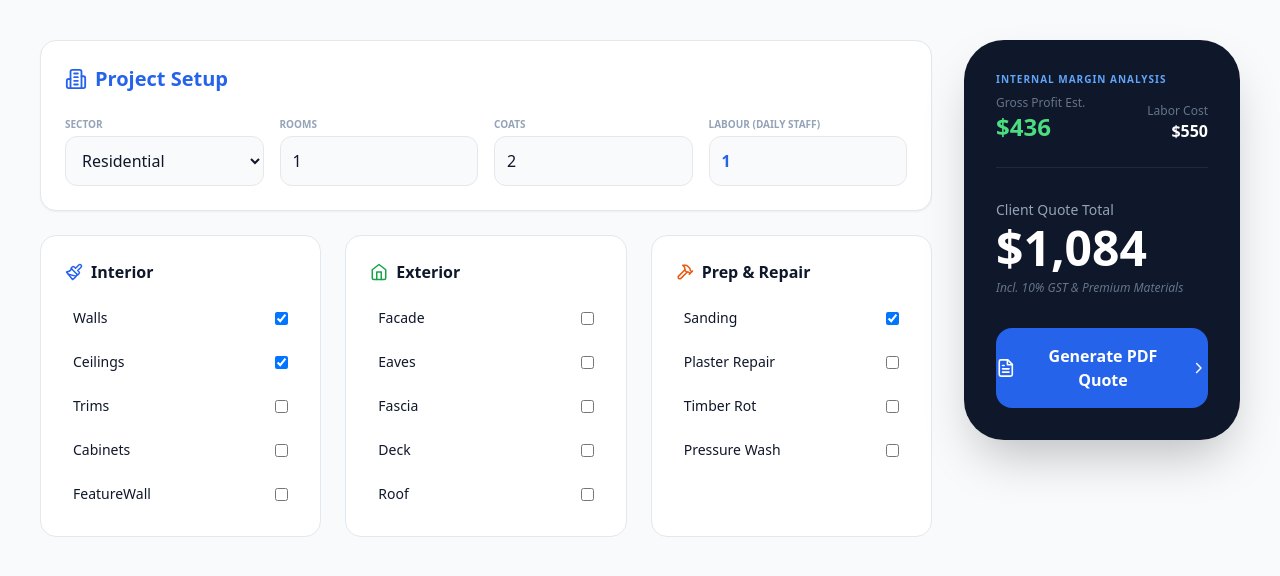
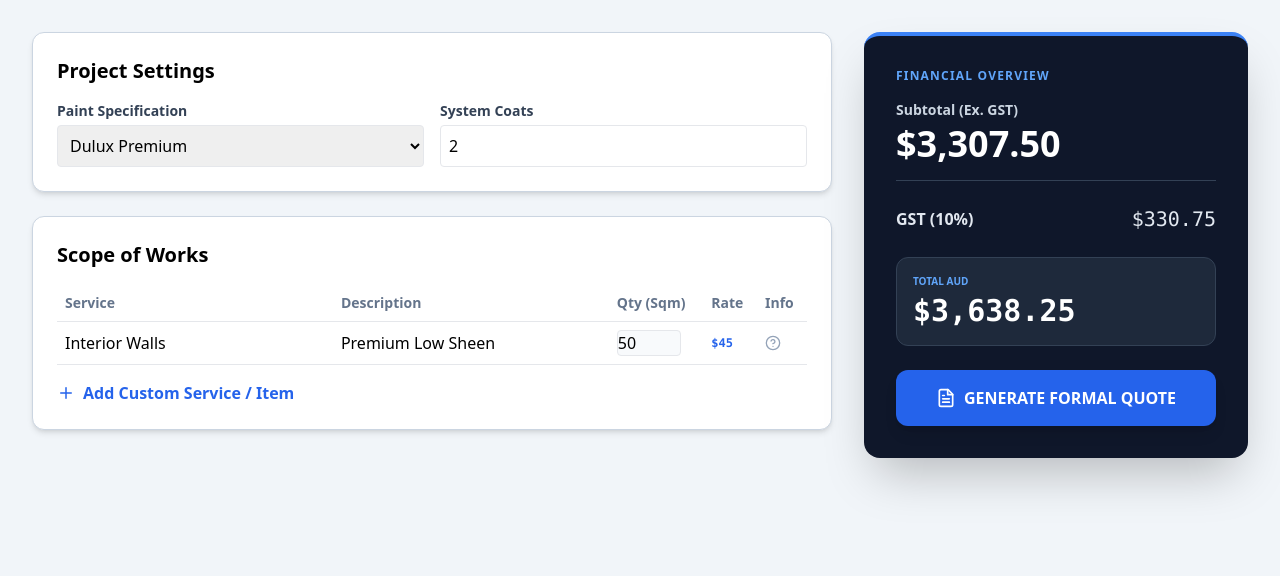
Before and after one commit to brandorb73-ship-it/paint-app, a React (Vite) app: page / in a window 1280 px wide. Shown: the top 576 px of the page. Built offline with nearby package versions, Linux system fonts and the light colour scheme.

Commit message:
Update App.jsx

```diff
--- a/src/App.jsx
+++ b/src/App.jsx
@@ -1,229 +1,144 @@
 import React, { useState } from 'react';
-import {
-  Calculator, FileText, ChevronRight, HardHat, Paintbucket,
-  Sparkles, Home, Building2, Paintbrush, Hammer, Eraser
-} from 'lucide-react';
+import { FileText, Plus, Info, HelpCircle } from 'lucide-react';
 import { jsPDF } from "jspdf";
 import "jspdf-autotable";
+import { pricingData, calculateService } from './utils/calculations';
 
 export default function RavPropertyApp() {
-  const [client, setClient] = useState({ name: '', address: '', sector: 'Residential' });
-  const [setup, setSetup] = useState({ rooms: 1, coats: 2, painters: 1, days: 1 });
+  const [client, setClient] = useState({ name: '', address: '' });
+  const [brand, setBrand] = useState('Dulux Premium');
+  const [rooms, setRooms] = useState(1);
+  const [coats, setCoats] = useState(2);
 
-  // Detailed Service States
-  const [interior, setInterior] = useState({ walls: true, ceilings: true, trims: false, cabinets: false, featureWall: false });
-  const [exterior, setExterior] = useState({ facade: false, eaves: false, fascia: false, deck: false, roof: false });
-  const [prep, setPrep] = useState({ sanding: true, plasterRepair: false, timberRot: false, pressureWash: false });
+  const [activeServices, setActiveServices] = useState([
+    { id: 1, service: 'Interior Walls', description: 'Premium Low Sheen', qty: 50, rate: 45 },
+  ]);
 
-  // --- 2026 MELBOURNE MARKET RATES ---
-  const pricing = {
-    laborDay: 550, // Cost per painter per day
-    margin: 1.35,  // 35% Markup on total costs
-    sqmRate: 45,
-    items: {
-      cabinets: 1200,
-      featureWall: 350,
-      trims: 450,
-      eaves: 850,
-      fascia: 650,
-      timberRot: 950,
-      pressureWash: 400
-    }
+  const addManualService = () => {
+    setActiveServices([...activeServices, { id: Date.now(), service: '', description: '', qty: 0, rate: 40 }]);
   };
 
-  const calculateTotals = () => {
-    let laborCost = setup.painters * setup.days * pricing.laborDay;
-    let materialEstimate = (setup.rooms * 180) * (setup.coats / 2);
-
-    // Add extra service costs
-    let extras = 0;
-    if (interior.cabinets) extras += pricing.items.cabinets;
-    if (interior.featureWall) extras += pricing.items.featureWall;
-    if (exterior.eaves) extras += pricing.items.eaves;
-    if (exterior.fascia) extras += pricing.items.fascia;
-    if (prep.timberRot) extras += pricing.items.timberRot;
-    if (prep.pressureWash) extras += pricing.items.pressureWash;
-
-    const subtotal = (laborCost + materialEstimate + extras) * pricing.margin;
-    return {
-      subtotal,
-      gst: subtotal * 0.1,
-      total: subtotal * 1.1,
-      laborOnly: laborCost
-    };
+  const updateService = (id, field, value) => {
+    setActiveServices(activeServices.map(s => s.id === id ? { ...s, [field]: value } : s));
   };
 
-  const totals = calculateTotals();
+  const calculateGrandTotal = () => {
+    return activeServices.reduce((sum, s) => {
+      return sum + calculateService(s.service, s.qty, s.rate, pricingData.brands[brand], coats).amount;
+    }, 0);
+  };
+
+  const total = calculateGrandTotal();
 
   const generatePDF = () => {
     const doc = new jsPDF();
-    const blue = [37, 99, 235];
+    doc.setFontSize(20);
+    doc.text("RAV PROPERTY PROJECTS - QUOTE", 14, 20);
 
-    // Header & Branding
-    doc.setFillColor(30, 41, 59);
-    doc.rect(0, 0, 210, 40, 'F');
-    doc.setTextColor(255, 255, 255);
-    doc.setFontSize(22);
-    doc.text("RAV PROPERTY PROJECTS", 14, 20);
-    doc.setFontSize(10);
-    doc.text("ABN: 12 345 678 910 | Melbourne, VIC", 14, 28);
-    doc.text("E: admin@ravproperty.com.au", 14, 34);
-
-    // Client Info
-    doc.setTextColor(30, 41, 59);
-    doc.setFontSize(12);
-    doc.text("PROPOSAL FOR:", 14, 50);
-    doc.setFont("helvetica", "bold");
-    doc.text(client.name || "Valued Client", 14, 58);
-    doc.setFont("helvetica", "normal");
-    doc.text(client.address || "Melbourne, VIC", 14, 64);
-    doc.text(`Date: ${new Date().toLocaleDateString()}`, 150, 58);
-
-    // Detailed Scope Table
-    const tableBody = [];
-    if (interior.walls) tableBody.push(["Interior Painting", `Walls & Ceilings (${setup.coats} Coats)`, "Included"]);
-    if (interior.cabinets) tableBody.push(["Cabinetry", "Premium Satin/Gloss Finish", "Extra"]);
-    if (exterior.facade) tableBody.push(["Exterior Facade", "Weatherproof Membrane", "Included"]);
-    if (prep.sanding) tableBody.push(["Preparation", "Industrial Sanding & Gap-filling", "Included"]);
-    if (prep.timberRot) tableBody.push(["Repairs", "Timber Rot Restoration", "Included"]);
+    const tableData = activeServices.map(s => {
+      const calc = calculateService(s.service, s.qty, s.rate, pricingData.brands[brand], coats);
+      return [s.service, s.description, `${s.qty} sqm`, `$${calc.amount.toFixed(2)}` ];
+    });
 
     doc.autoTable({
-      startY: 75,
-      head: [['Service', 'Description', 'Status']],
-      body: tableBody,
-      theme: 'grid',
-      headStyles: { fillColor: blue }
+      startY: 40,
+      head: [['Service', 'Description', 'Qty/Sqm', 'Amount (AUD)']],
+      body: tableData,
+      theme: 'striped',
+      headStyles: { fillColor: [30, 41, 59] }
     });
 
-    // Summary Box
-    const finalY = doc.lastAutoTable.finalY + 15;
-    doc.setDrawColor(200);
-    doc.line(120, finalY, 196, finalY);
-    doc.text(`Subtotal: $${totals.subtotal.toLocaleString()}`, 130, finalY + 10);
-    doc.text(`GST (10%): $${totals.gst.toLocaleString()}`, 130, finalY + 17);
-    doc.setFontSize(16);
-    doc.text(`TOTAL: $${totals.total.toLocaleString()}`, 130, finalY + 28);
-
-    // Payment Terms (The Professional Touch)
-    doc.setFontSize(11);
-    doc.setFont("helvetica", "bold");
-    doc.text("PAYMENT TERMS & CONDITIONS:", 14, finalY + 50);
-    doc.setFont("helvetica", "normal");
-    doc.setFontSize(9);
-    const terms = [
-      "1. 10% Non-refundable deposit required to secure booking.",
-      "2. 40% Progress payment required upon completion of preparation stage.",
-      "3. Final 50% balance due within 48 hours of project completion.",
-      "4. All works carry a 5-year workmanship warranty (excluding wear & tear).",
-      "5. Quote valid for 30 days from date of issue."
-    ];
-    doc.text(terms, 14, finalY + 58);
-
-    doc.save(`RAV_Quote_${client.name}.pdf`);
+    const finalY = doc.lastAutoTable.finalY + 10;
+    doc.text(`Subtotal: $${total.toFixed(2)}`, 140, finalY);
+    doc.text(`GST (10%): $${(total * 0.1).toFixed(2)}`, 140, finalY + 10);
+    doc.text(`TOTAL: $${(total * 1.1).toFixed(2)}`, 140, finalY + 20);
+    doc.save(`RAV_Quote.pdf`);
   };
 
   return (
-    <div className="min-h-screen bg-[#F8FAFC] p-4 md:p-10 font-sans text-slate-900">
-      <div className="max-w-7xl mx-auto grid lg:grid-cols-4 gap-8">
-
-        {/* LEFT: SELECTIONS */}
-        <div className="lg:col-span-3 space-y-6">
-
-          {/* Section 1: Core Project */}
-          <section className="bg-white p-6 rounded-2xl shadow-sm border border-slate-200">
-            <h2 className="text-xl font-bold mb-6 flex items-center gap-2 text-blue-600"><Building2 size={22}/> Project Setup</h2>
-            <div className="grid md:grid-cols-4 gap-4">
-              <div className="flex flex-col">
-                <label className="text-[10px] font-bold text-slate-400 uppercase mb-1">Sector</label>
-                <select className="p-3 bg-slate-50 border rounded-xl outline-none" onChange={(e) => setClient({...client, sector: e.target.value})}>
-                  <option>Residential</option><option>Aged Care</option><option>Boutique Studio</option><option>New Build</option>
-                </select>
-              </div>
-              <div className="flex flex-col">
-                <label className="text-[10px] font-bold text-slate-400 uppercase mb-1">Rooms</label>
-                <input type="number" value={setup.rooms} className="p-3 bg-slate-50 border rounded-xl" onChange={(e) => setSetup({...setup, rooms: Number(e.target.value)})} />
-              </div>
-              <div className="flex flex-col">
-                <label className="text-[10px] font-bold text-slate-400 uppercase mb-1">Coats</label>
-                <input type="number" value={setup.coats} className="p-3 bg-slate-50 border rounded-xl" onChange={(e) => setSetup({...setup, coats: Number(e.target.value)})} />
-              </div>
-              <div className="flex flex-col">
-                <label className="text-[10px] font-bold text-slate-400 uppercase mb-1">Labour (Daily Staff)</label>
-                <input type="number" value={setup.painters} className="p-3 bg-slate-50 border rounded-xl text-blue-600 font-bold" onChange={(e) => setSetup({...setup, painters: Number(e.target.value)})} />
-              </div>
+    <div className="min-h-screen bg-slate-100 p-8 flex flex-col lg:flex-row gap-8">
+      {/* Left: Configuration */}
+      <div className="flex-1 space-y-6">
+        <div className="bg-white p-6 rounded-xl shadow-md border border-slate-300">
+          <h2 className="text-xl font-bold mb-4">Project Settings</h2>
+          <div className="grid grid-cols-2 gap-4">
+            <div>
+              <label className="block text-sm font-bold text-slate-700">Paint Specification</label>
+              <select className="w-full p-2 border rounded mt-1" value={brand} onChange={(e) => setBrand(e.target.value)}>
+                {Object.keys(pricingData.brands).map(b => <option key={b} value={b}>{b}</option>)}
+              </select>
             </div>
-          </section>
-
-          {/* Section 2: Services Grid */}
-          <div className="grid md:grid-cols-3 gap-6">
-            {/* Interior */}
-            <div className="bg-white p-6 rounded-2xl border border-slate-200">
-              <h3 className="font-bold mb-4 flex items-center gap-2"><Paintbrush size={18} className="text-blue-600"/> Interior</h3>
-              <div className="space-y-2">
-                {Object.keys(interior).map(key => (
-                  <label key={key} className="flex items-center justify-between p-2 hover:bg-slate-50 rounded-lg cursor-pointer">
-                    <span className="text-sm capitalize">{key}</span>
-                    <input type="checkbox" checked={interior[key]} onChange={() => setInterior({...interior, [key]: !interior[key]})} />
-                  </label>
-                ))}
-              </div>
-            </div>
-            {/* Exterior */}
-            <div className="bg-white p-6 rounded-2xl border border-slate-200">
-              <h3 className="font-bold mb-4 flex items-center gap-2"><Home size={18} className="text-green-600"/> Exterior</h3>
-              <div className="space-y-2">
-                {Object.keys(exterior).map(key => (
-                  <label key={key} className="flex items-center justify-between p-2 hover:bg-slate-50 rounded-lg cursor-pointer">
-                    <span className="text-sm capitalize">{key}</span>
-                    <input type="checkbox" checked={exterior[key]} onChange={() => setExterior({...exterior, [key]: !exterior[key]})} />
-                  </label>
-                ))}
-              </div>
-            </div>
-            {/* Prep */}
-            <div className="bg-white p-6 rounded-2xl border border-slate-200">
-              <h3 className="font-bold mb-4 flex items-center gap-2"><Hammer size={18} className="text-orange-600"/> Prep & Repair</h3>
-              <div className="space-y-2">
-                {Object.keys(prep).map(key => (
-                  <label key={key} className="flex items-center justify-between p-2 hover:bg-slate-50 rounded-lg cursor-pointer">
-                    <span className="text-sm capitalize">{key.replace(/([A-Z])/g, ' $1')}</span>
-                    <input type="checkbox" checked={prep[key]} onChange={() => setPrep({...prep, [key]: !prep[key]})} />
-                  </label>
-                ))}
-              </div>
+            <div>
+              <label className="block text-sm font-bold text-slate-700">System Coats</label>
+              <input type="number" className="w-full p-2 border rounded mt-1" value={coats} onChange={(e) => setCoats(e.target.value)} />
             </div>
           </div>
         </div>
 
-        {/* RIGHT: MARGIN & QUOTE DASHBOARD */}
-        <div className="lg:col-span-1">
-          <div className="bg-slate-900 text-white p-8 rounded-[2.5rem] shadow-2xl sticky top-8">
-            <header className="mb-8 border-b border-slate-800 pb-6">
-              <p className="text-blue-400 font-bold uppercase text-[10px] tracking-widest mb-2">Internal Margin Analysis</p>
-              <div className="flex justify-between items-end">
-                <div>
-                  <p className="text-xs text-slate-500">Gross Profit Est.</p>
-                  <p className="text-2xl font-bold text-green-400">${(totals.subtotal - totals.laborOnly).toLocaleString(undefined, {maximumFractionDigits:0})}</p>
-                </div>
-                <div className="text-right">
-                  <p className="text-xs text-slate-500">Labor Cost</p>
-                  <p className="font-bold">${totals.laborOnly.toLocaleString()}</p>
-                </div>
-              </div>
-            </header>
+        {/* Dynamic Services Table */}
+        <div className="bg-white p-6 rounded-xl shadow-md border border-slate-300 overflow-x-auto">
+          <h2 className="text-xl font-bold mb-4">Scope of Works</h2>
+          <table className="w-full text-left border-collapse">
+            <thead>
+              <tr className="border-b text-slate-500 text-sm">
+                <th className="p-2">Service</th>
+                <th className="p-2">Description</th>
+                <th className="p-2">Qty (Sqm)</th>
+                <th className="p-2">Rate</th>
+                <th className="p-2">Info</th>
+              </tr>
+            </thead>
+            <tbody>
+              {activeServices.map(s => (
+                <tr key={s.id} className="border-b group">
+                  <td className="p-2"><input className="w-full bg-transparent" value={s.service} onChange={(e) => updateService(s.id, 'service', e.target.value)} placeholder="e.g. Heritage Trim" /></td>
+                  <td className="p-2"><input className="w-full bg-transparent" value={s.description} onChange={(e) => updateService(s.id, 'description', e.target.value)} placeholder="Prep & 2 coats" /></td>
+                  <td className="p-2"><input type="number" className="w-16 bg-slate-50 border rounded" value={s.qty} onChange={(e) => updateService(s.id, 'qty', Number(e.target.value))} /></td>
+                  <td className="p-2 font-mono text-xs text-blue-600 font-bold">${s.rate}</td>
+                  <td className="p-2 relative">
+                    <div className="cursor-help text-slate-400 hover:text-blue-600 transition group-hover:block">
+                      <HelpCircle size={16} />
+                      <div className="hidden group-hover:block absolute bottom-full right-0 bg-slate-800 text-white text-[10px] p-2 rounded shadow-xl w-48 z-10">
+                        {calculateService(s.service, s.qty, s.rate, pricingData.brands[brand], coats).label}
+                      </div>
+                    </div>
+                  </td>
+                </tr>
+              ))}
+            </tbody>
+          </table>
+          <button onClick={addManualService} className="mt-4 flex items-center gap-2 text-blue-600 font-bold hover:underline">
+            <Plus size={18}/> Add Custom Service / Item
+          </button>
+        </div>
+      </div>
 
-            <div className="mb-8">
-              <p className="text-slate-400 text-sm mb-1">Client Quote Total</p>
-              <h2 className="text-5xl font-extrabold">${totals.total.toLocaleString(undefined, {maximumFractionDigits:0})}</h2>
-              <p className="text-slate-500 text-xs mt-2 italic">Incl. 10% GST & Premium Materials</p>
+      {/* Right: The Dashboard (High Contrast) */}
+      <div className="w-full lg:w-96">
+        <div className="bg-slate-900 text-white p-8 rounded-2xl shadow-2xl sticky top-8 border-t-4 border-blue-500">
+          <h3 className="text-blue-400 font-black uppercase text-xs tracking-widest mb-4">Financial Overview</h3>
+
+          <div className="space-y-6">
+            <div className="border-b border-slate-700 pb-4">
+              <p className="text-slate-300 font-bold text-sm">Subtotal (Ex. GST)</p>
+              <p className="text-4xl font-black text-white mt-1">${total.toLocaleString(undefined, {minimumFractionDigits: 2})}</p>
             </div>
 
-            <button onClick={generatePDF} className="w-full bg-blue-600 hover:bg-blue-500 py-4 rounded-2xl font-bold flex items-center justify-center gap-2 transition transform active:scale-95 group">
-              <FileText size={20} /> Generate PDF Quote <ChevronRight size={18} className="group-hover:translate-x-1 transition"/>
+            <div className="flex justify-between items-center text-slate-200">
+              <span className="font-bold">GST (10%)</span>
+              <span className="font-mono text-xl">${(total * 0.1).toLocaleString()}</span>
+            </div>
+
+            <div className="bg-slate-800 p-4 rounded-xl border border-slate-700">
+              <p className="text-blue-400 font-black text-[10px] uppercase mb-1">Total AUD</p>
+              <p className="text-3xl font-black text-white font-mono">${(total * 1.1).toLocaleString(undefined, {minimumFractionDigits: 2})}</p>
+            </div>
+
+            <button onClick={generatePDF} className="w-full bg-blue-600 hover:bg-blue-500 text-white py-4 rounded-xl font-black flex items-center justify-center gap-2 shadow-lg transition transform active:scale-95">
+              <FileText size={20} /> GENERATE FORMAL QUOTE
             </button>
           </div>
         </div>
-
       </div>
     </div>
   );
```
